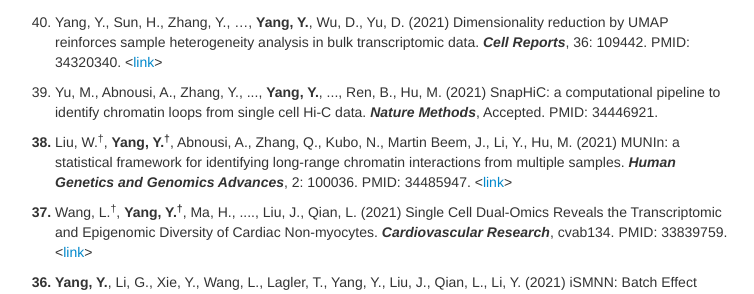
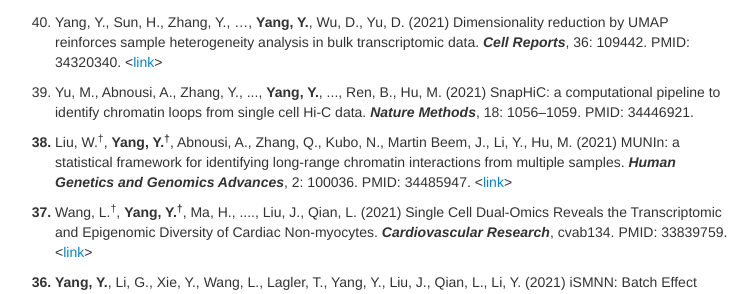
Before and after one commit to yuchenyanggroup/yuchenyanggroup.github.io, a Jekyll site: the page built from pages/pubs.md, in a window 1280 px wide and 900 px high, scrolled down 786 px. Shown: the part 156-450 px from the top of the window, without its empty margins (260-1014 px from the left). Built offline with Jekyll 4.4.1, drawn with Linux system fonts in a browser that asks for light colours.

Commit message:
Update pubs.md

```diff
--- a/pages/pubs.md
+++ b/pages/pubs.md
@@ -34,7 +34,7 @@ title: Yang Group's publications
 
 <ol start="40"> <li> Yang, Y., Sun, H., Zhang, Y., …, <b>Yang, Y.</b>, Wu, D., Yu, D. (2021) Dimensionality reduction by UMAP reinforces sample heterogeneity analysis in bulk transcriptomic data. <i><b>Cell Reports</b></i>, 36: 109442. PMID: 34320340. <<a href="https://www.sciencedirect.com/science/article/pii/S2211124721008597">link</a>></li></ol>
 
-<ol start="39"> <li>Yu, M., Abnousi, A., Zhang, Y., ..., <b>Yang, Y.</b>, ..., Ren, B., Hu, M. (2021) SnapHiC: a computational pipeline to identify chromatin loops from single cell Hi-C data. <i><b>Nature Methods</b></i>, Accepted. PMID: 34446921. </li></ol>
+<ol start="39"> <li>Yu, M., Abnousi, A., Zhang, Y., ..., <b>Yang, Y.</b>, ..., Ren, B., Hu, M. (2021) SnapHiC: a computational pipeline to identify chromatin loops from single cell Hi-C data. <i><b>Nature Methods</b></i>, 18: 1056–1059. PMID: 34446921. </li></ol>
 
 <ol start="38" style="font-weight: bold;"> <li><span style="font-weight: normal;">Liu, W.<sup>&dagger;</sup>, <b>Yang, Y.<sup>&dagger;</sup></b>, Abnousi, A., Zhang, Q., Kubo, N., Martin Beem, J., Li, Y., Hu, M. (2021) MUNIn: a statistical framework for identifying long-range chromatin interactions from multiple samples. <i><b>Human Genetics and Genomics Advances</b></i>, 2: 100036. PMID: 34485947. <<a href="https://www.sciencedirect.com/science/article/pii/S2666247721000178?via%3Dihub">link</a>></span></li></ol>
 
```
